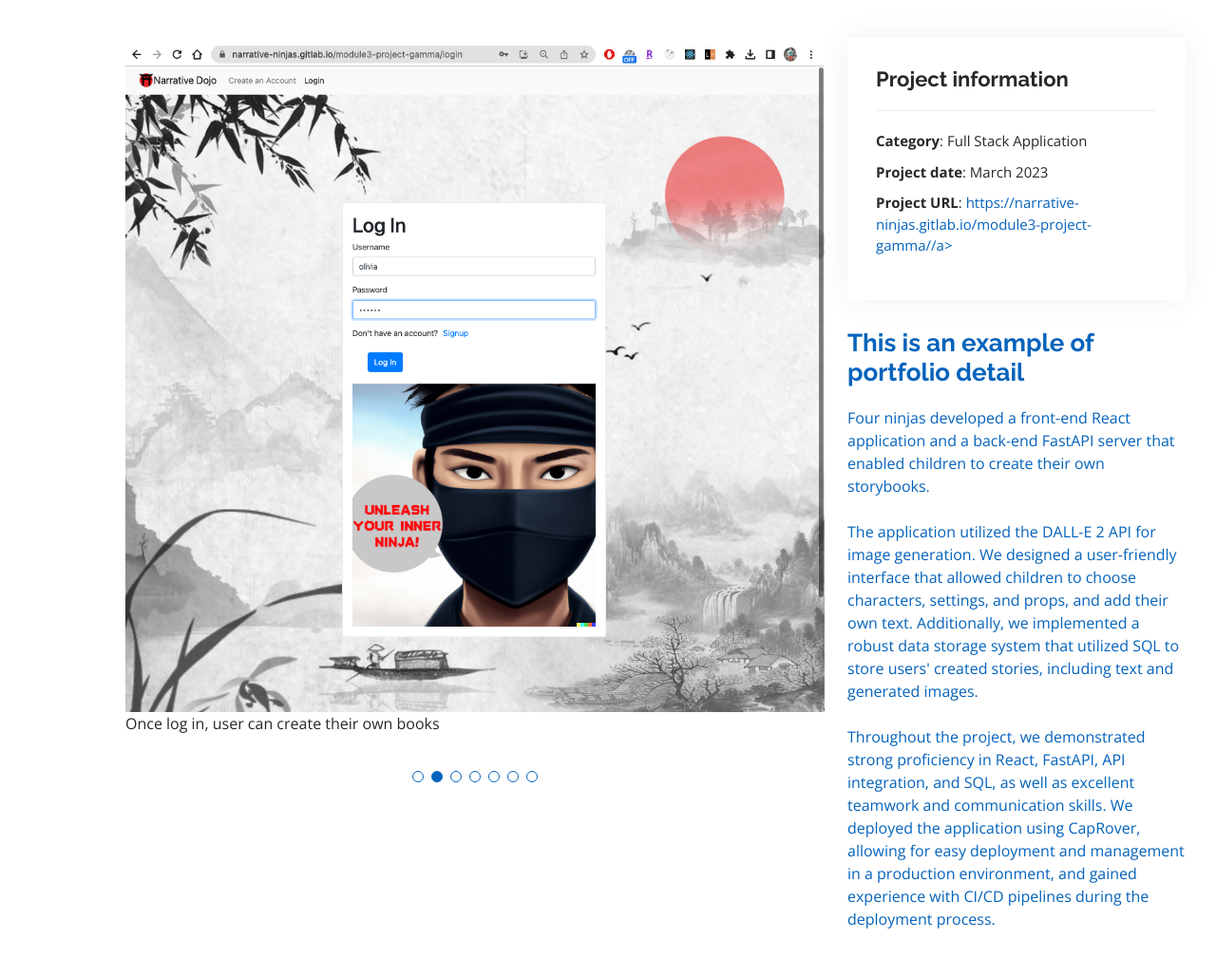
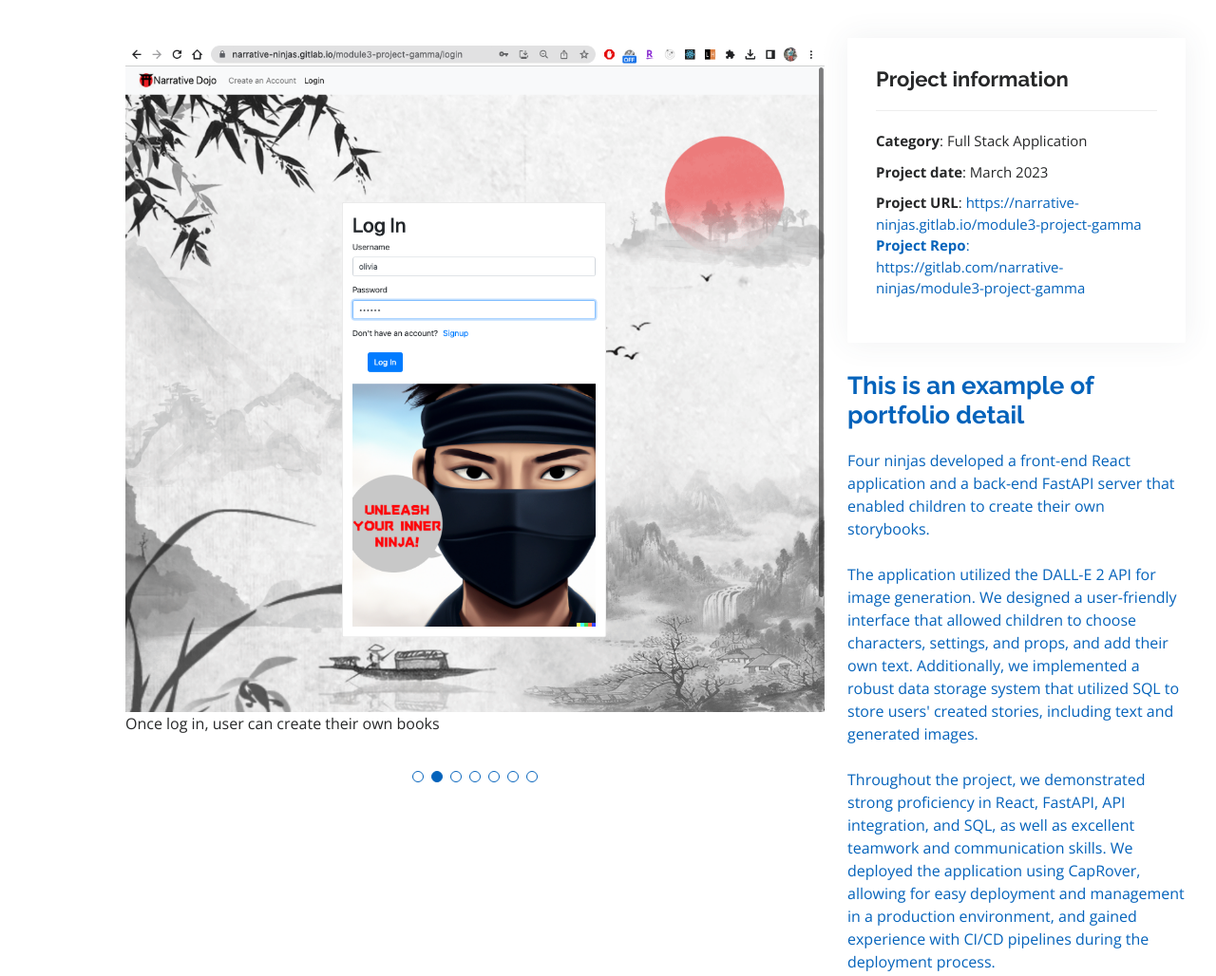
Before and after one commit to oliviaxu0528/oliviaxu0528.github.io, a plain HTML site: page NarrativeDojos.html in a window 1280 px wide. Shown: the whole page at 95% size. Drawn offline with nearby package versions, Linux system fonts and the light colour scheme.

Commit message:
url/repo

```diff
--- a/NarrativeDojos.html
+++ b/NarrativeDojos.html
@@ -90,7 +90,8 @@
               <ul>
                 <li><strong>Category</strong>: Full Stack Application</li>
                 <li><strong>Project date</strong>: March 2023</li>
-                <li><strong>Project URL</strong>: <a href="#">https://narrative-ninjas.gitlab.io/module3-project-gamma//a></li>
+                <li><strong>Project URL</strong>: <a href="#">https://narrative-ninjas.gitlab.io/module3-project-gamma</li>
+                <li><strong>Project Repo</strong>: <a href="#">https://gitlab.com/narrative-ninjas/module3-project-gamma</li>
               </ul>
             </div>
             <div class="portfolio-description">
```
Also changed, not shown: CarMarketPlace.html (+1 -1 lines).
